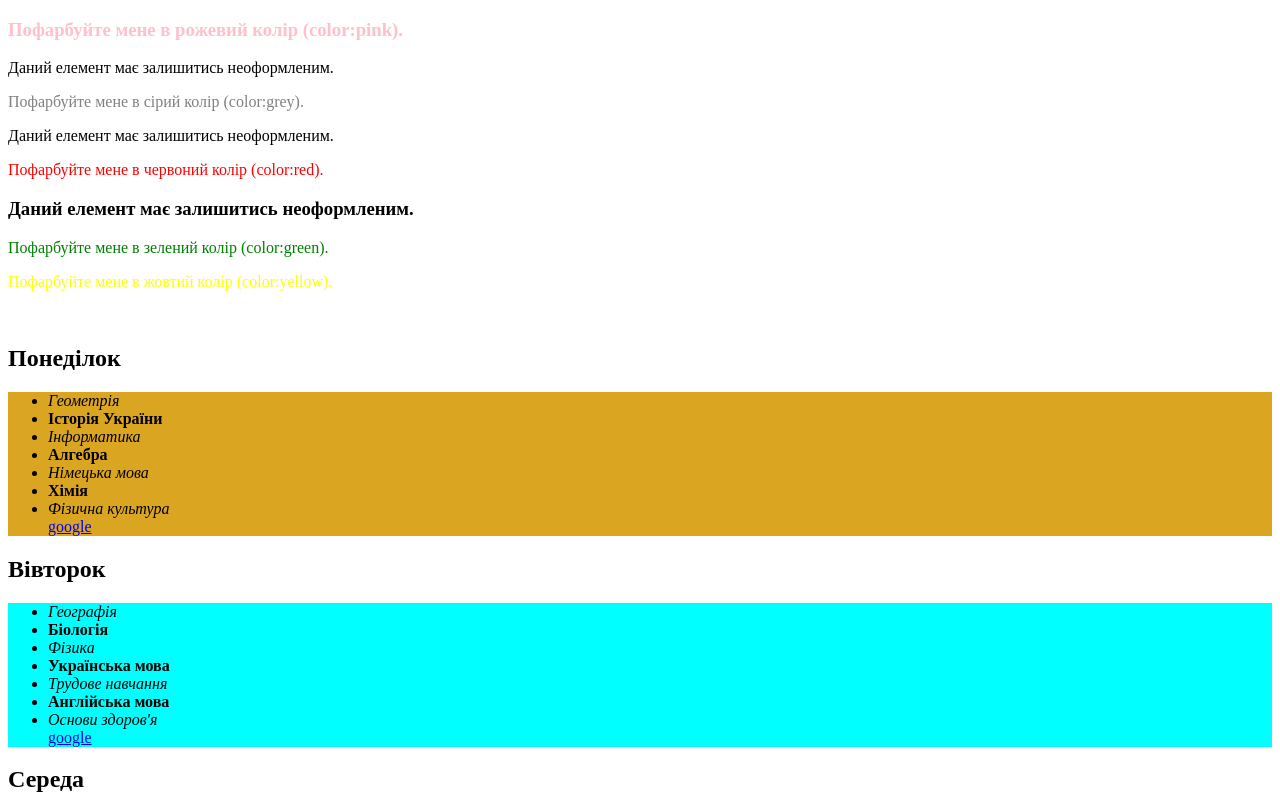
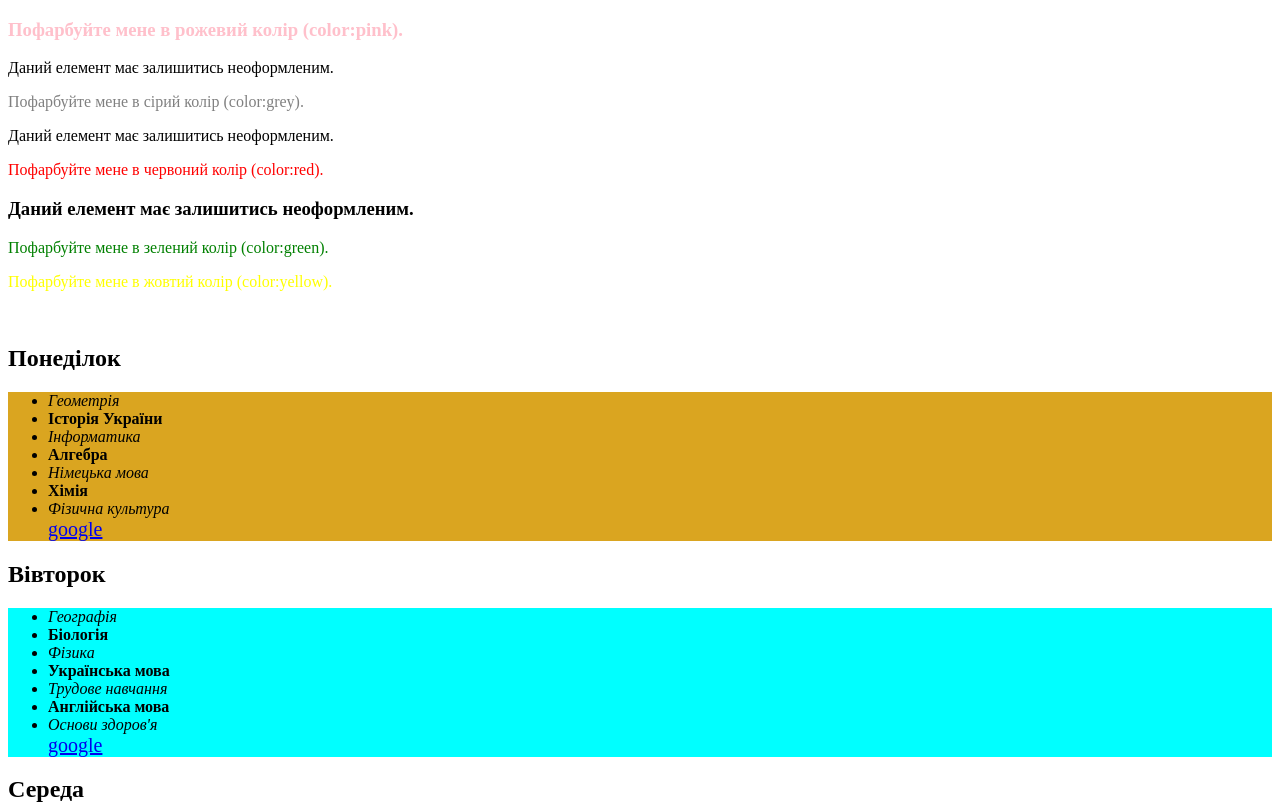
Before and after one commit to Qzmastereo/HW-8, a plain HTML site: page index.html in a window 1280 px wide. Shown: the top 806 px of the page. Drawn offline with Linux system fonts and the light colour scheme.

Commit message:
changess

```diff
--- a/style.css
+++ b/style.css
@@ -46,10 +46,10 @@
 color: red;
 }
 a:focus {
-color:yellow;
+font-weight: bold;
 }
-a:visited{
-color:black;
+a:link {
+font-size:20px;
 }
 a:disabled{
     color: grey;
```
